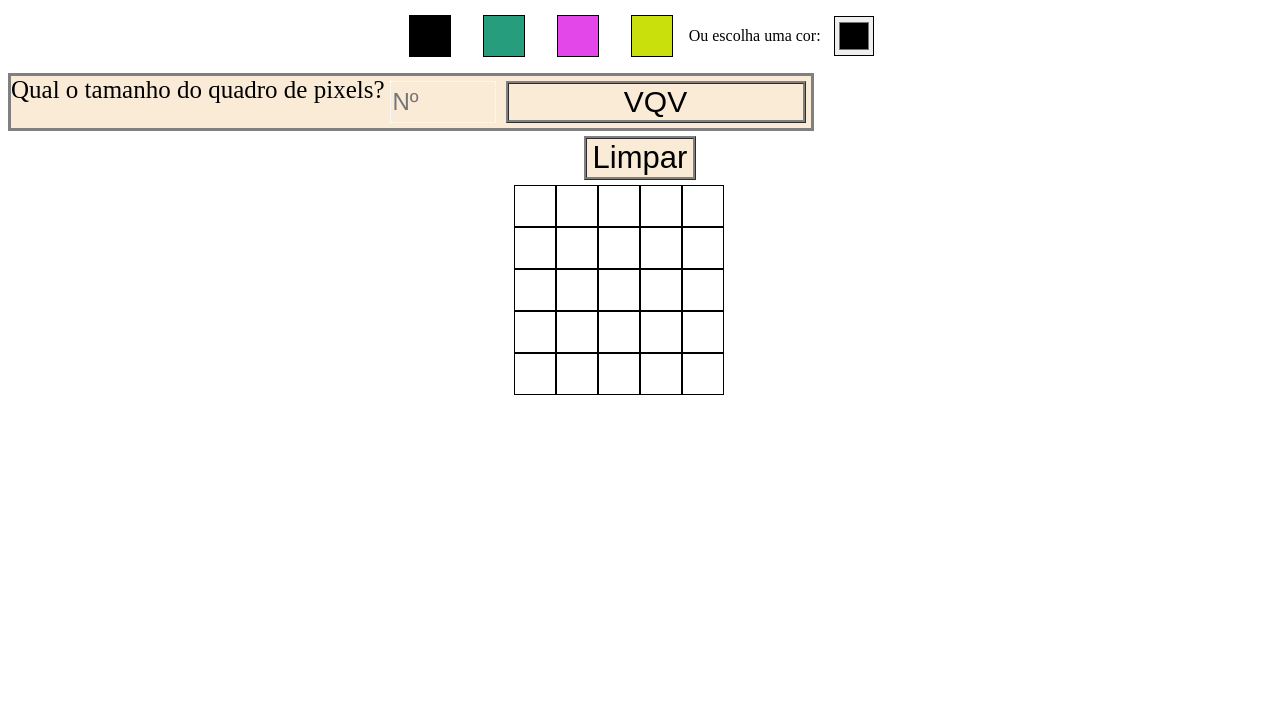
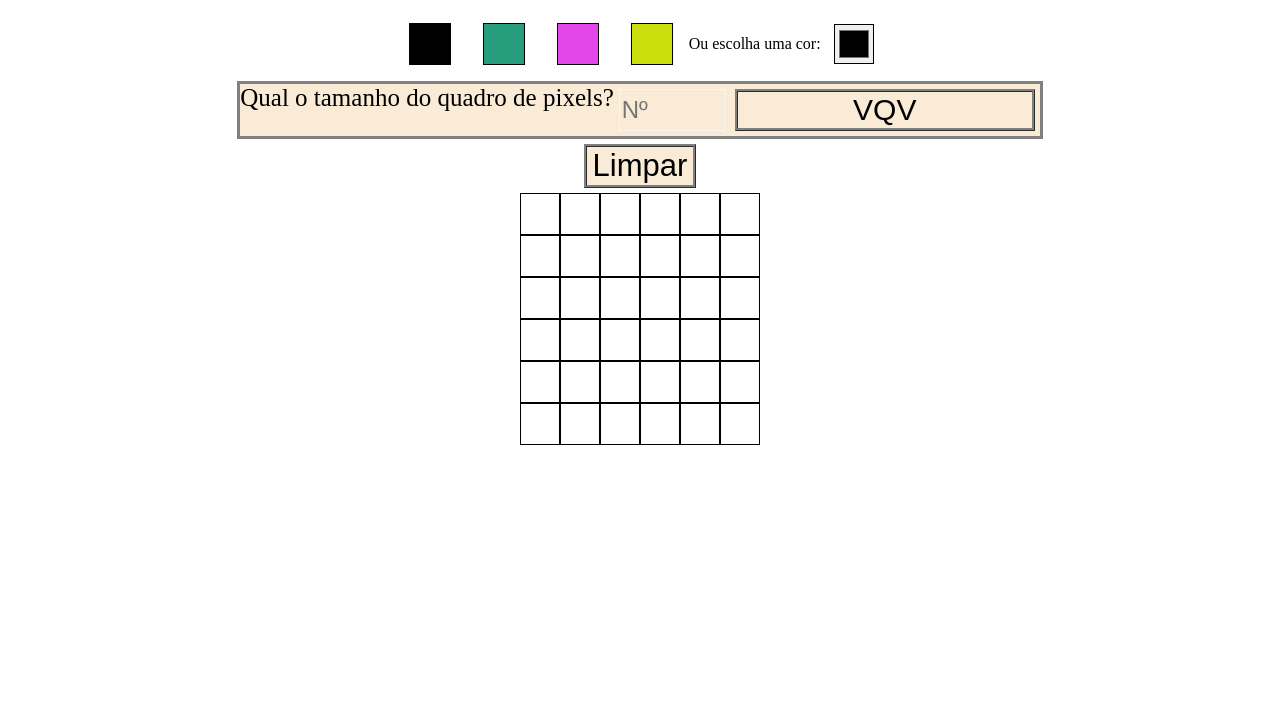
Before and after one commit to JRGCast/pixel-art-simple-htmlcssjs, a plain HTML site: page index.html in a window 1280 px wide. Shown: the part 81-800 px from the top of the page. Drawn offline with Linux system fonts and the light colour scheme.

Commit message:
Update: centralizado tudo, ficou por consertar a logica do tamanho do quadrado

```diff
--- a/index.html
+++ b/index.html
@@ -7,7 +7,7 @@
     <link rel="stylesheet" href="style.css" />
   </head>
   <body>
-    <header>
+    <header class='header'>
       <h1 id="title" class="titulo-geral">Paleta de Cores</h1>
       <section id="color-palette" class="paleta-cores-container">
       </section>
--- a/script.js
+++ b/script.js
@@ -51,7 +51,7 @@ function quadroPixels(num) { // Mudei a declaração de variável para virar par
     }
   }
 }
-quadroPixels(5);
+quadroPixels(6);
 
 // Função selecionar cor e mudar a classe da li da color-palette:
 function selectColor() {
--- a/style.css
+++ b/style.css
@@ -25,6 +25,13 @@
   flex-flow: row nowrap;
   font-size: 25px;
   width: fit-content;
+}
+
+.header {
+  display: flex;
+  flex-direction: column;
+  justify-content: center;
+  align-items: center;
 }
 
 .input {
@@ -59,7 +66,6 @@
 .quadro-pixels {
   height: 240px;
   line-height: 0;
-  margin-left: 40%;
   width: 240px;
 }
 
@@ -71,3 +77,10 @@
   position: relative;
   width: 40px;
 }
+
+main {
+  display: flex;
+  flex-direction: column;
+  justify-content: center;
+  align-items: center;
+}
```
